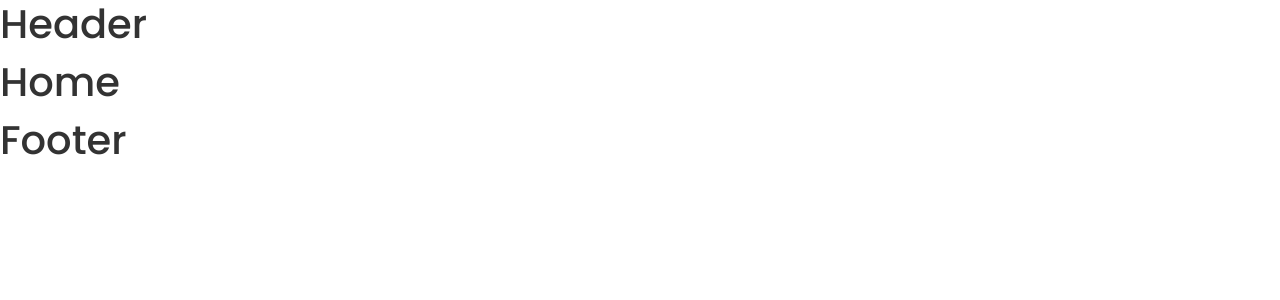
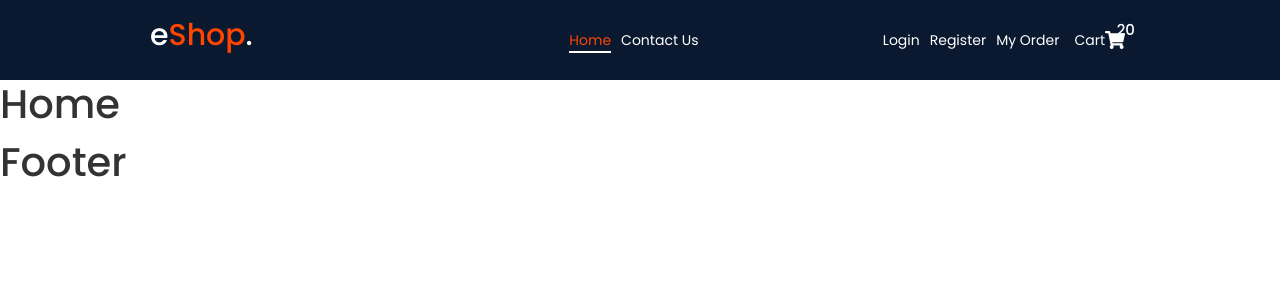
Before and after one commit to congsanhle99/redux-e-commerce, a React (Create React App) app: page / in a window 1280 px wide. Shown: the top 300 px of the page. Built offline with nearby package versions, Linux system fonts and the light colour scheme.

Commit message:
[08122022] Header

```diff
--- a/src/components/header/Header.js
+++ b/src/components/header/Header.js
@@ -1,10 +1,86 @@
-import React from "react";
+import React, { useState } from "react";
+import { Link, NavLink } from "react-router-dom";
+import styles from "./Header.module.scss";
+import { FaShoppingCart, FaTimes } from "react-icons/fa";
+import { HiOutlineMenuAlt3 } from "react-icons/hi";
+
+const logo = (
+  <div className={styles.logo}>
+    <Link to="/">
+      <h2>
+        e<span>Shop</span>.
+      </h2>
+    </Link>
+  </div>
+);
+
+const cart = (
+  <span className={styles.cart}>
+    <Link to="/cart">
+      Cart
+      <FaShoppingCart size={20} />
+      <p>20</p>
+    </Link>
+  </span>
+);
+
+const activeLink = ({ isActive }) => (isActive ? `${styles.active}` : "");
 
 const Header = () => {
+  const [showMenu, setShowMenu] = useState(false);
+  const toggleMenu = () => {
+    setShowMenu(!showMenu);
+  };
+  const hideMenu = () => {
+    setShowMenu(false);
+  };
+
   return (
-    <div>
-      <h1>Header</h1>
-    </div>
+    <header>
+      <div className={styles.header}>
+        {logo}
+        <nav className={showMenu ? `${styles["show-nav"]}` : `${styles["hide-nav"]}`}>
+          <div
+            className={showMenu ? `${styles["nav-wrapper"]} ${styles["show-nav-wrapper"]}` : `${styles["nav-wrapper"]}`}
+            onClick={hideMenu}
+          ></div>
+          <ul onClick={hideMenu}>
+            <li className={styles["logo-mobile"]}>
+              {logo}
+              <FaTimes size={24} color="#fff" onClick={hideMenu} />
+            </li>
+            <li>
+              <NavLink to="/" className={activeLink}>
+                Home
+              </NavLink>
+            </li>
+            <li>
+              <NavLink to="/contact" className={activeLink}>
+                Contact Us
+              </NavLink>
+            </li>
+          </ul>
+          <div className={styles["header-right"]} onClick={hideMenu}>
+            <span className={styles.links}>
+              <NavLink to="/login" className={activeLink}>
+                Login
+              </NavLink>
+              <NavLink to="/register" className={activeLink}>
+                Register
+              </NavLink>
+              <NavLink to="/order-history" className={activeLink}>
+                My Order
+              </NavLink>
+            </span>
+            {cart}
+          </div>
+        </nav>
+        <div className={styles["menu-icon"]}>
+          {cart}
+          <HiOutlineMenuAlt3 size={28} onClick={toggleMenu} />
+        </div>
+      </div>
+    </header>
   );
 };
 
--- a/src/components/header/Header.module.scss
+++ b/src/components/header/Header.module.scss
@@ -0,0 +1,229 @@
+.fixed {
+  width: 100%;
+  position: fixed;
+  top: 0;
+  transition: all 0.5s;
+  z-index: 9;
+}
+
+header {
+  width: 100%;
+  background-color: var(--dark-blue);
+  color: #fff;
+
+  .header {
+    width: 100%;
+    height: 8rem;
+    max-width: 1000px;
+    margin: 0 auto;
+    padding: 1rem;
+    display: flex;
+    justify-content: space-between;
+    align-items: center;
+    position: relative;
+  }
+
+  .logo a h2 {
+    width: 25%;
+    color: #fff;
+    cursor: pointer;
+    span {
+      color: orangered;
+    }
+  }
+
+  nav {
+    width: 75%;
+    display: flex;
+    justify-content: space-between;
+    ul {
+      display: flex;
+      justify-content: space-between;
+      list-style: none;
+
+      .logo-mobile {
+        display: none;
+      }
+
+      li {
+        margin: 0 5px;
+        a {
+          color: #fff;
+          &:hover {
+            color: orangered;
+          }
+        }
+      }
+    }
+  }
+
+  .header-right {
+    display: flex;
+
+    .cart a {
+      display: flex;
+      color: #fff;
+      position: relative;
+      &:hover {
+        color: orangered;
+      }
+      &.active {
+        color: var(--color-danger);
+      }
+      p {
+        position: absolute;
+        top: -1rem;
+        right: -1rem;
+        font-weight: 500;
+      }
+    }
+
+    span {
+      margin: 0 5px;
+
+      p {
+        color: #fff;
+      }
+    }
+
+    .links a {
+      margin: 0 5px;
+      color: #fff;
+      &:hover {
+        color: orangered;
+      }
+      &.active {
+        color: var(--color-danger);
+      }
+    }
+  }
+
+  .menu-icon {
+    cursor: pointer;
+    display: none;
+  }
+
+  @media screen and (max-width: 800px) {
+    nav {
+      display: block;
+      position: absolute;
+      top: 0;
+      left: 0;
+      width: 50%;
+      height: 100vh;
+      background-color: var(--dark-blue);
+      padding: 1rem;
+      z-index: 999;
+      transform: translateX(-200%);
+      transition: all 0.3s;
+
+      .nav-wrapper {
+        position: absolute;
+        top: 0;
+        right: 0;
+        width: 100%;
+        height: 100vh;
+        background-color: rgba(0, 0, 0, 0.5);
+        transform: translateX();
+        transition: all 0.3s;
+      }
+
+      .show-nav-wrapper {
+        transform: translateX(100%);
+      }
+
+      ul {
+        display: block;
+        .logo-mobile {
+          display: flex;
+          justify-content: space-between;
+          align-items: center;
+          > * {
+            cursor: pointer;
+          }
+        }
+        li {
+          padding: 5px 0;
+          border-bottom: 1px solid #333;
+          a {
+            display: block;
+          }
+        }
+      }
+
+      .header-right {
+        display: block;
+        .cart {
+          // display: block;
+          // padding: 5px 0;
+          border-bottom: 1px solid #333;
+          // a {
+          //   position: relative;
+          //   p {
+          //     position: absolute;
+          //     top: -1rem;
+          //     left: 5rem;
+          //     font-weight: 500;
+          //   }
+          // }
+        }
+
+        .links {
+          display: block;
+          a {
+            display: block;
+            margin: 0;
+            padding: 5px 0;
+            border-bottom: 1px solid #333;
+          }
+        }
+      }
+    }
+    .cart {
+      display: block;
+      padding: 5px 0;
+      // border-bottom: 1px solid #333;
+      a {
+        color: #fff;
+        position: relative;
+        &:hover {
+          color: orangered;
+        }
+        p {
+          position: absolute;
+          top: -1rem;
+          left: 5rem;
+          font-weight: 500;
+          color: #fff;
+        }
+      }
+    }
+    .show-nav {
+      transform: translateX(0);
+    }
+    .hide-nav {
+      transform: translateX(-200%);
+    }
+    .menu-icon {
+      display: flex;
+      > * {
+        margin-left: 2rem;
+      }
+    }
+  }
+}
+
+.active {
+  position: relative;
+  color: var(--color-danger);
+}
+
+.active::after {
+  content: "";
+  position: absolute;
+  left: 0;
+  bottom: -3px;
+  width: 100%;
+  height: 2px;
+  background-color: #fff;
+}
--- /dev/null
+++ b/src/components/index.js
@@ -0,0 +1,2 @@
+export { default as Header } from "./header/Header";
+export { default as Footer } from "./footer/Footer";
--- a/src/index.css
+++ b/src/index.css
@@ -36,7 +36,7 @@ body {
 
 section {
   width: 100%;
-  padding: 8rem 0;
+  padding: 4rem 0;
 }
 
 .container {
@@ -402,11 +402,7 @@ p {
   margin-bottom: 1rem;
 
   background: rgb(217, 8, 170);
-  background: linear-gradient(
-    135deg,
-    rgba(163, 1, 191, 1) 44%,
-    rgba(217, 8, 170, 1) 57%
-  );
+  background: linear-gradient(135deg, rgba(163, 1, 191, 1) 44%, rgba(217, 8, 170, 1) 57%);
 }
 
 .--list-style-none {
--- /dev/null
+++ b/src/pages/index.js
@@ -0,0 +1,2 @@
+export { default as Home } from "./home/Home";
+export { default as Contact } from "./contact/Contact";
```
Also changed, not shown: src/App.js (+5 -4 lines).
